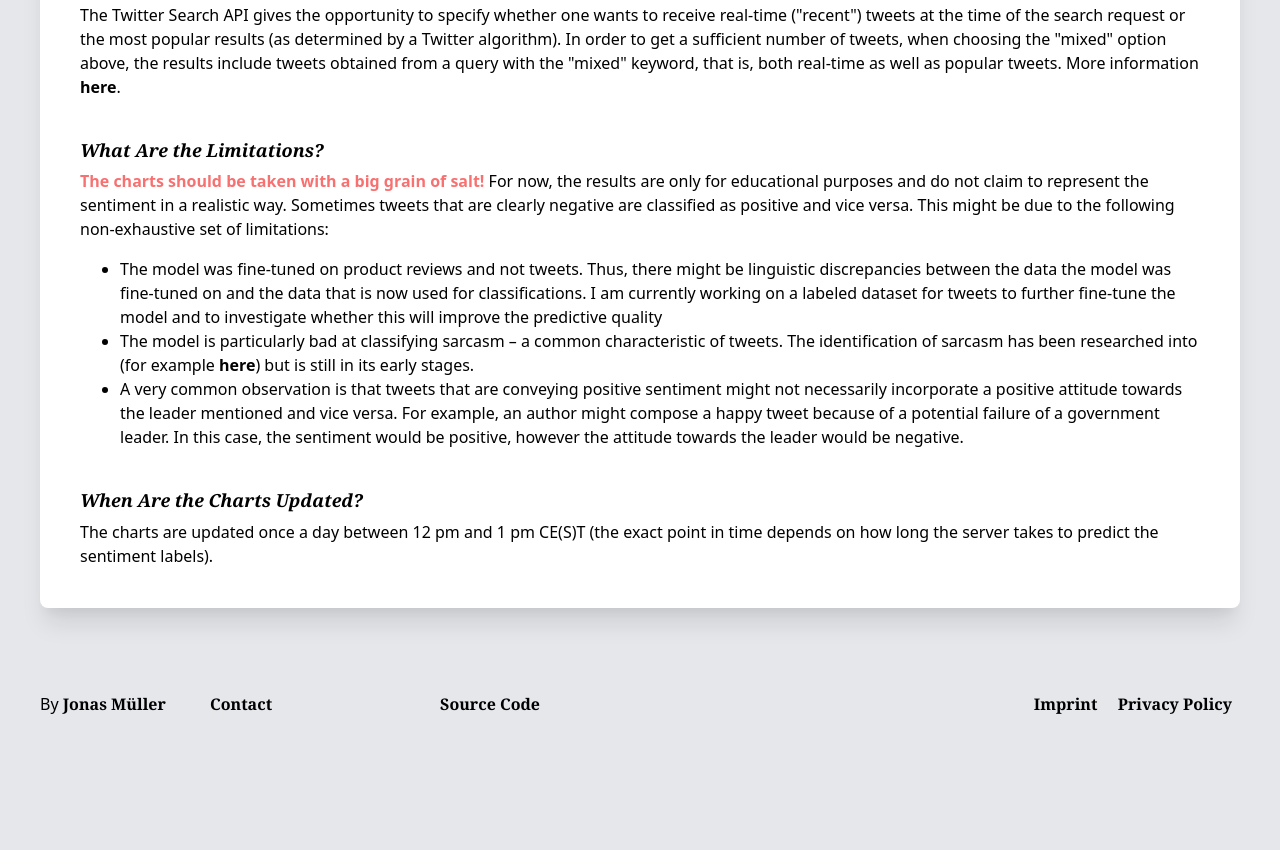
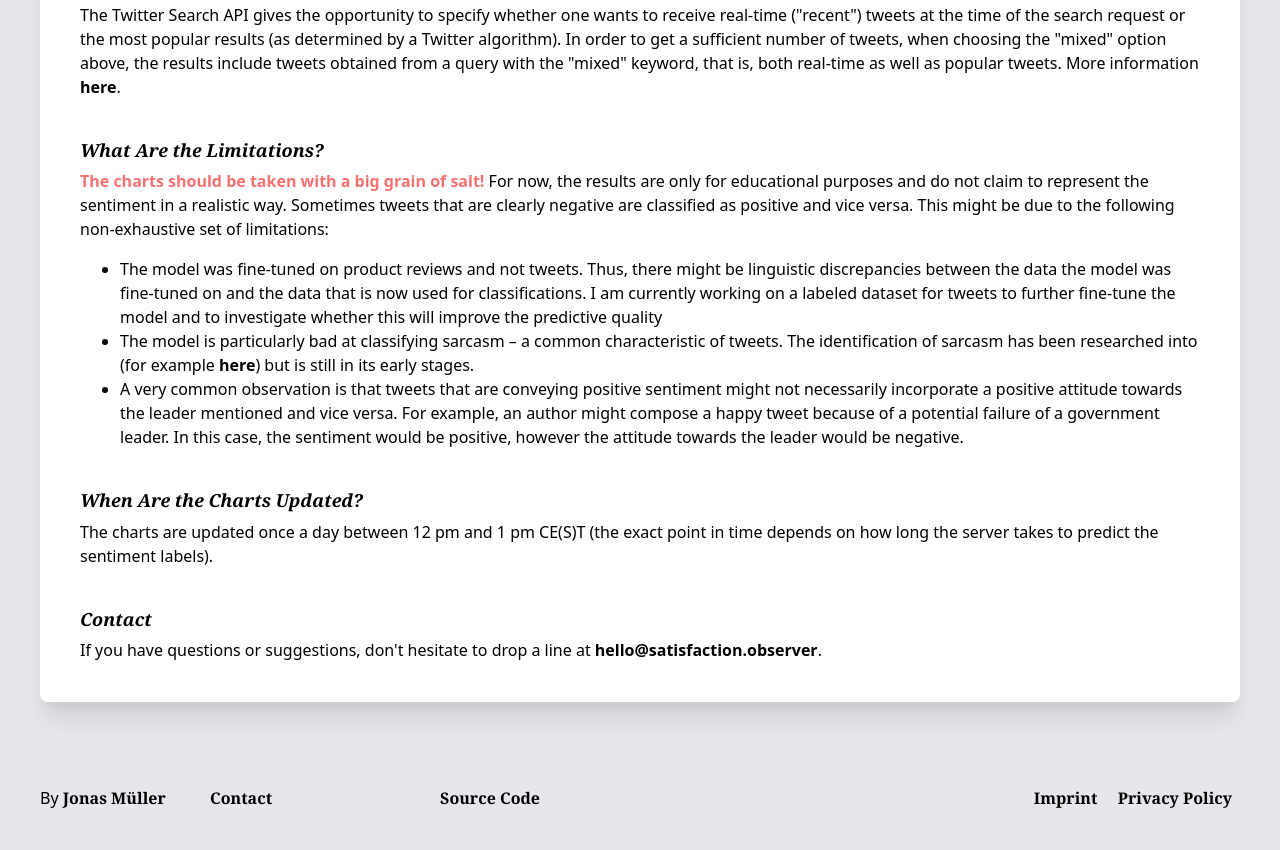
Before and after one commit to jonasmue/satisfaction.observer, a website: page display/public/index.html in a window 1280 px wide. Shown: the part 1468-2318 px from the top of the page. Before the commit the page ends 2224 px from the top, so only its background shows below. Drawn offline with nearby package versions, Linux system fonts and the light colour scheme; no server answers.

Commit message:
Add contact sentence

```diff
--- a/display/public/index.html
+++ b/display/public/index.html
@@ -195,6 +195,9 @@
                 <p class="font-sans">The charts are updated once a day between 12 pm and 1 pm CE(S)T (the exact point in
                     time depends on how
                     long the server takes to predict the sentiment labels).</p>
+                <h3 class="text-lg mt-10 mb-2 font-bold italic leading-tight">Contact</h3>
+                <p class="font-sans">If you have questions or suggestions, don't hesitate to drop a line at
+                    <a href="mailto:hello@satisfaction.observer" class="font-bold">hello@satisfaction.observer</a>.</p>
             </div>
         </div>
     </section>
```
